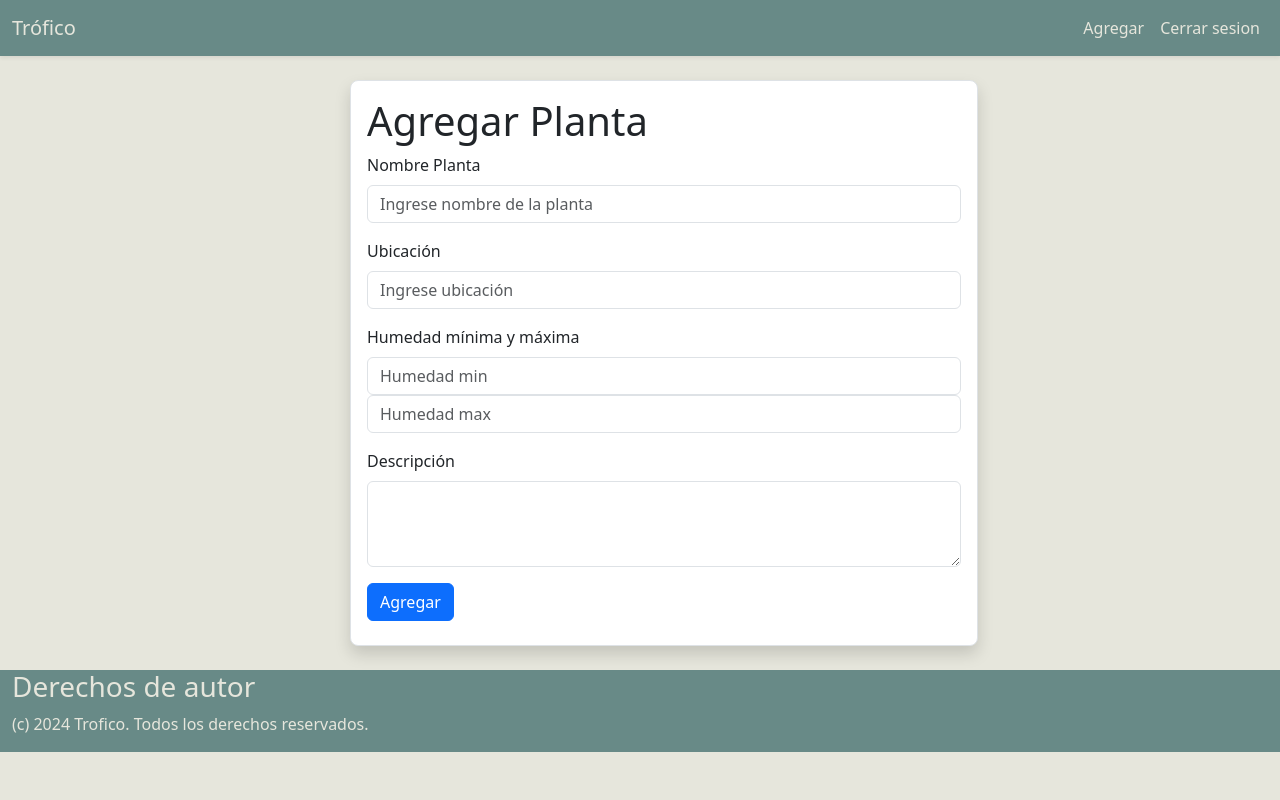
After one commit to Joakosss/Trofico, a Django app: page /agregar_planta in a window 1280 px wide. The commit adds this page. Run offline with Django 5.2, Linux system fonts and the light colour scheme; a user stored in the database is signed in.

Commit message:
Actualizado

```diff
--- a/mySite/settings.py
+++ b/mySite/settings.py
@@ -104,13 +104,13 @@ AUTH_PASSWORD_VALIDATORS = [
 # Internationalization
 # https://docs.djangoproject.com/en/5.0/topics/i18n/
 
-LANGUAGE_CODE = 'en-us'
+LANGUAGE_CODE = 'es'
 
-TIME_ZONE = 'EST'
+TIME_ZONE = 'America/Santiago'
 
 USE_I18N = True
 
-USE_TZ = False
+USE_TZ = True
 
 
 # Static files (CSS, JavaScript, Images)
--- a/plantas/static/index.css
+++ b/plantas/static/index.css
@@ -11,6 +11,31 @@
     width: 15rem;
     height: 591px;
     margin: auto;
-    border: 1px solid grey;
     padding: 1rem;
+    background-color: white;
+    border-radius: 7px;
 }
+
+body{
+    background-color: #E6E6DC;
+}
+
+.letraBlanca{
+    color: #E6E6DC;
+}
+
+.color2{
+    background-color: #518354;
+}
+.color3{
+    background-color: #688A87;
+}
+
+.color4{
+    background-color: #1F2722;
+}
+
+.loginDiv{
+    background-color: white;
+    border-radius: 10px;
+}
--- /dev/null
+++ b/plantas/templates/agregarPlanta.html
@@ -0,0 +1,41 @@
+{% extends 'nav.html' %}
+{% load static %}
+{% block styles %}
+<link rel="stylesheet" href="{% static 'index.css' %}">
+{% endblock styles %}
+{% block titulo %}
+<title>Añadir Planta - Trófico</title>
+{% endblock titulo %}
+
+
+{% block content %}
+<div class="container-fluid m-4 d-flex justify-content-center">
+    <form class="rounded-3 shadow border p-3 form loginDiv w-50" action="{% url 'PLANTAS' %}" method="post">
+        <div>
+            <h1>Agregar Planta</h1>
+        </div>
+        <div class="mb-3">
+        <label for="" class="form-label">Nombre Planta</label>
+        <input name="txtNombrePlanta" type="text" class="form-control" placeholder="Ingrese nombre de la planta">
+        </div>
+        <div class="mb-3">
+        <label for="" class="form-label">Ubicación</label>
+        <input name="txtUbicacion" type="text" class="form-control" placeholder="Ingrese ubicación">
+        </div>
+        <div class="mb-3">
+            <label for="" class="form-label">Humedad mínima y máxima</label>
+            <input name="numMin" type="number" class="form-control" placeholder="Humedad min">
+            <input name="numMax" type="number" class="form-control" placeholder="Humedad max">
+        </div>
+        <div class="mb-3">
+            <label for="" class="form-label">Descripción</label>
+            <textarea name="txtaDescripcion" id="" class="form-control" rows="3"></textarea>
+        </div>
+
+
+        <button type="submit" class="btn btn-primary">Agregar</button>
+        <h1>{{msg}}</h1>
+        {% csrf_token %}
+    </form>
+</div>
+{% endblock content %}
--- a/plantas/templates/nav.html
+++ b/plantas/templates/nav.html
@@ -4,8 +4,11 @@
 <head>
   <meta charset="UTF-8">
   <meta name="viewport" content="width=device-width, initial-scale=1.0">
-  <link rel="stylesheet" href="{% static 'index.css' %}">
+
+
   <link href="https://cdn.jsdelivr.net/npm/bootstrap@5.3.3/dist/css/bootstrap.min.css" rel="stylesheet" integrity="sha384-QWTKZyjpPEjISv5WaRU9OFeRpok6YctnYmDr5pNlyT2bRjXh0JMhjY6hW+ALEwIH" crossorigin="anonymous">
+  {% block styles %}
+  {% endblock styles %}
 
   {% block titulo %}
   {% endblock titulo %}
@@ -13,24 +16,39 @@
 
 
 </head>
-<body class="body">
+<body class="min-vh-100">
 
-  <nav class="navbar navbar-expand-sm bg-light">
-    <div class="container-fluid">
+  <nav class="color3 navbar navbar-expand-sm shadow-sm  ">
+    <div class="container-fluid ">
       <!-- Links -->
-      <a class="navbar-brand" href="{% url 'INDEX' %}">Trófico</a>
+      <a class="navbar-brand letraBlanca" href="{% url 'INDEX' %}">Trófico</a>
       <ul class="navbar-nav">
         <li class="nav-item">
-          <a class="nav-link" href="#">Agregar</a>
+          <a class="nav-link letraBlanca" href="{% url 'PLANTAS' %}">Agregar</a>
+        </li>
+        <li class="nav-item">
+          <a class="nav-link letraBlanca" href="{% url 'LOGOUT' %}">Cerrar sesion</a>
         </li>
       </ul>
     </div>
-</nav>
+  </nav>
 
 
-{% block content %}
+  {% block content %}
 
-{% endblock content %}
+  {% endblock content %}
+
+  <footer class="mt-auto">
+    <div class="container-fluid color3">
+      <div class="row">
+        <div class="col letraBlanca">
+          <h3>Derechos de autor</h3>
+          <p>(c) 2024 Trofico. Todos los derechos reservados.</p>
+        </div>
+      </div>
+    </div>
+  </footer>
+
 
 
 <script src="https://cdn.jsdelivr.net/npm/bootstrap@5.3.3/dist/js/bootstrap.bundle.min.js" integrity="sha384-YvpcrYf0tY3lHB60NNkmXc5s9fDVZLESaAA55NDzOxhy9GkcIdslK1eN7N6jIeHz" crossorigin="anonymous"></script>
--- a/plantas/urls.py
+++ b/plantas/urls.py
@@ -5,5 +5,7 @@ from . import views
 
 urlpatterns = [
     path('', (views.index), name='INDEX'),
-    path('login',(views.login), name='LOGIN')
+    path('login',(views.login), name='LOGIN'),
+    path('logout_vista',(views.logout_vista),name='LOGOUT'),
+    path('agregar_planta',views.añadirPlanta, name='PLANTAS'),
 ]
--- a/plantas/views.py
+++ b/plantas/views.py
@@ -1,11 +1,12 @@
-from django.shortcuts import render
+from django.shortcuts import render,redirect
 from django.http import HttpResponse
 from . models import planta, registro
+from django.contrib.auth.models import User
+from django.contrib.auth import authenticate,logout,login as login_autent
+from django.contrib.auth.decorators import login_required
+# Create your views here.
 
-# Create your views here.
-def about(request):
-    return HttpResponse("xd")
-
+@login_required(login_url='/login')
 def index(request):
     plantas=planta.objects.all()
     registros = registro.objects.all()
@@ -15,6 +16,49 @@ def index(request):
         'registros' : registros
     })
 
+def logout_vista(request):
+    logout(request)
+    return redirect('LOGIN')
+
 
 def login(request):
+    if request.POST:
+        usuario = request.POST.get("txtUsuario")
+        clave = request.POST.get("txtClave")
+
+        us= authenticate(request,username=usuario,password=clave)
+
+        if us is not None and us.is_active:
+                login_autent(request,us)
+                plantas=planta.objects.all()
+                registros = registro.objects.all()
+                return redirect('INDEX')
+        else:
+            return render(request, 'login.html', {'msg':'usuario/contraseña invalido'})
     return render(request, 'login.html')
+
+@login_required(login_url='/login')
+def añadirPlanta(request):
+
+    if request.POST:
+        valorMin = request.POST.get("numMin")
+        valorMax = request.POST.get("numMax")
+        nombre = request.POST.get("txtNombrePlanta")
+        descripcion = request.POST.get("txtaDescripcion")
+        ubicacion = request.POST.get("txtUbicacion")
+
+        plantanueva = planta(
+            valorMin    = valorMin,
+            valorMax    = valorMax,
+            nombre      = nombre,
+            descripcion = descripcion,
+            ubicacion   = ubicacion,
+        )
+
+        if plantanueva is not None:
+            plantanueva.save()
+            return redirect('INDEX')
+        else :
+            return render(request,'agregarPlanta.html')
+
+    return render(request,'agregarPlanta.html')
```
Also changed, not shown: plantas/admin.py (+15 -2 lines), plantas/models.py (+4 -5 lines), plantas/templates/index.html (+6 -1 lines), plantas/templates/login.html (+8 -5 lines), db.sqlite3, plantas/migrations/0003_delete_project_alter_planta_descripcion_and_more.py (added).
